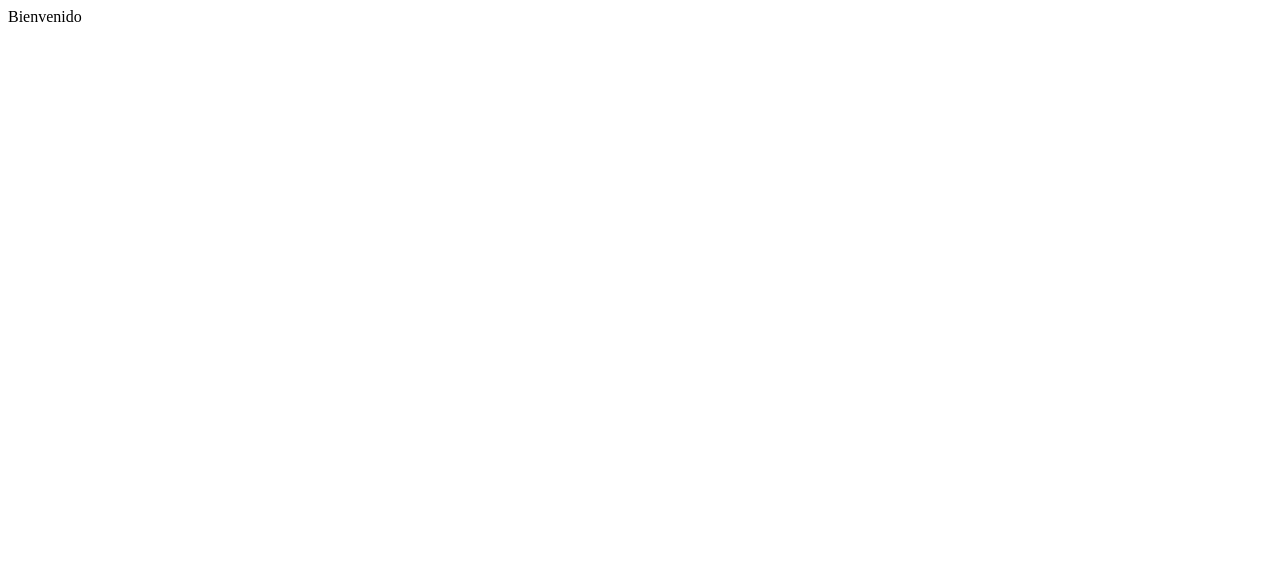
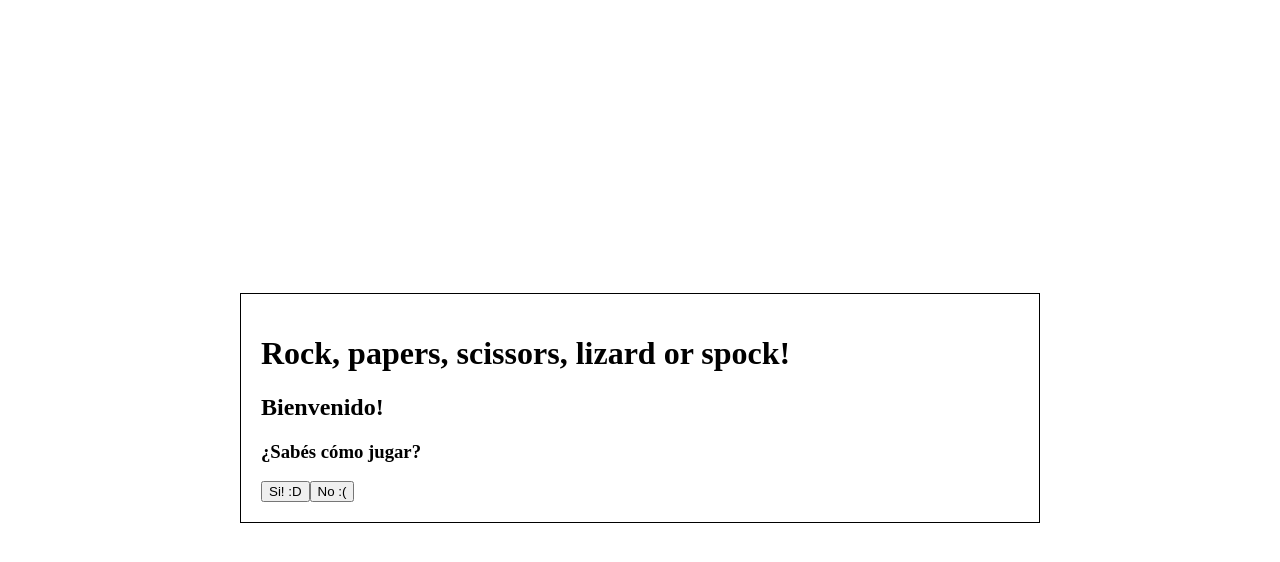
Before and after one commit to Nahuel-P/unq-ui-nahuel-pacheco-trabajo-final, a React (Create React App) app: page / in a window 1280 px wide. Shown: the top 562 px of the page. Built offline with nearby package versions, Linux system fonts and the light colour scheme.

Commit message:
refactor: lógica de renderizado; se sacan routes

```diff
--- a/src/App.jsx
+++ b/src/App.jsx
@@ -1,21 +1,13 @@
 import React from 'react';
 import { Route, Routes } from 'react-router-dom';
-import WelcomeScreen from './components/pages/WelcomeScreen';
-import RulesScreen from './components/pages/RulesScreen';
-import SettingsScreen from './components/pages/SettingsScreen';
-import GameScreen from './components/pages/GameScreen';
-import ResultsScreen from './components/pages/ResultsScreen';
+import MainScreen from './components/pages/MainScreen';
 import NotFoundPage from './components/pages/NotFoundPage';
 
 const App = () => {
 
   return (
   <Routes>
-      <Route path="/" element={ <WelcomeScreen/> }/>
-      <Route path="/rules" element={ <RulesScreen/> }/>
-      <Route path="/settings" element={ <SettingsScreen/> }/>
-      <Route path="/game" element={ <GameScreen/> }/>
-      <Route path="/results" element={ <ResultsScreen/> }/>
+      <Route path="/" element={ <MainScreen/> }/>
       <Route path="*" element={<NotFoundPage />} />
   </Routes>
   );
--- /dev/null
+++ b/src/components/pages/MainScreen.css
@@ -0,0 +1,14 @@
+.layout {
+  display: flex;
+  justify-content: center;
+  align-items: center;
+  height: 100vh;
+}
+
+.content {
+  width: 80%;
+  max-width: 800px;
+  border: 1px solid #000;
+  padding: 20px;
+  box-sizing: border-box;
+}
--- /dev/null
+++ b/src/components/pages/MainScreen.jsx
@@ -0,0 +1,37 @@
+import React, { useState } from 'react';
+import GameScreen from '../organisms/GameScreen';
+import InstructionScreen from '../organisms/InstructionScreen';
+import SettingsScreen from '../organisms/SettingsScreen';
+import './MainScreen.css'
+
+const MainScreen = () => {
+  const [stage, setStage] = useState('welcome');
+
+  const settings = () => setStage('settings');
+  const showInstructions = () => setStage('instructions');
+
+  let content;
+  if (stage === 'welcome') {
+    content = (
+      <div>
+        <h1>Rock, papers, scissors, lizard or spock!</h1>
+        <h2>Bienvenido!</h2>
+        <h3>¿Sabés cómo jugar?</h3>
+        <button onClick={settings}>Si! :D</button>
+        <button onClick={showInstructions}>No :(</button>
+      </div>
+    );
+  } else if (stage === 'instructions') {
+    content = <InstructionScreen startGame={settings} />;
+  } else if (stage === 'settings') {
+    content = <SettingsScreen />;
+  }
+
+  return (
+    <div className="layout">
+      <div className="content">{content}</div>
+    </div>
+  );
+};
+
+export default MainScreen;
--- a/src/components/pages/WelcomeScreen.jsx
+++ /dev/null
@@ -1,8 +0,0 @@
-import React from "react";
-
-const WelcomeScreen = () => {
-
-  return <div>Bienvenido</div>
-};
-
-export default WelcomeScreen;
```
Also changed, not shown: src/components/organisms/GameScreen.jsx (renamed from src/components/pages/GameScreen.jsx), src/components/organisms/InstructionScreen.jsx (renamed from src/components/pages/RulesScreen.jsx), src/components/organisms/ResultsScreen.jsx (renamed from src/components/pages/ResultsScreen.jsx), src/components/organisms/SettingsScreen.jsx (renamed from src/components/pages/SettingsScreen.jsx).
